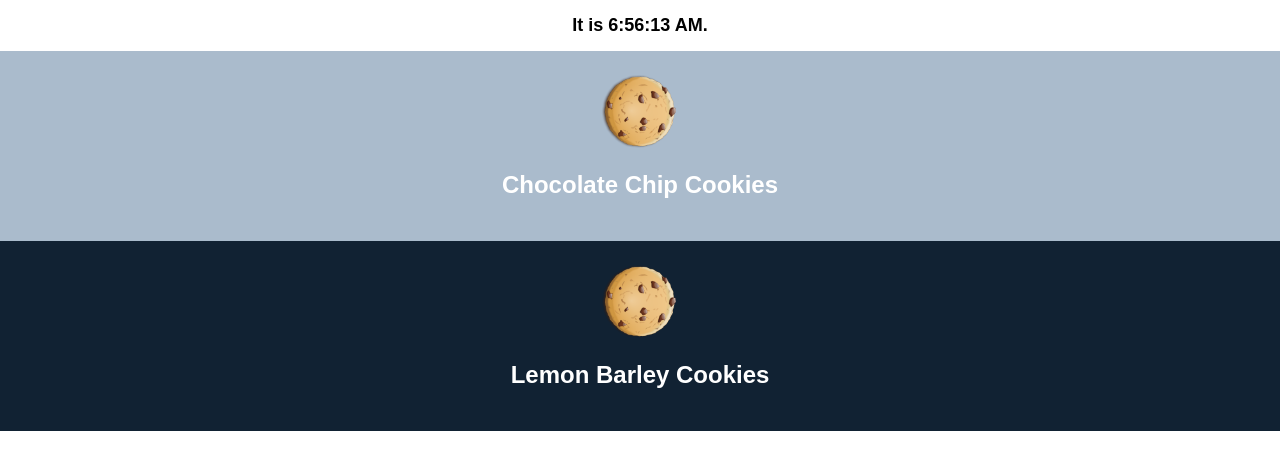
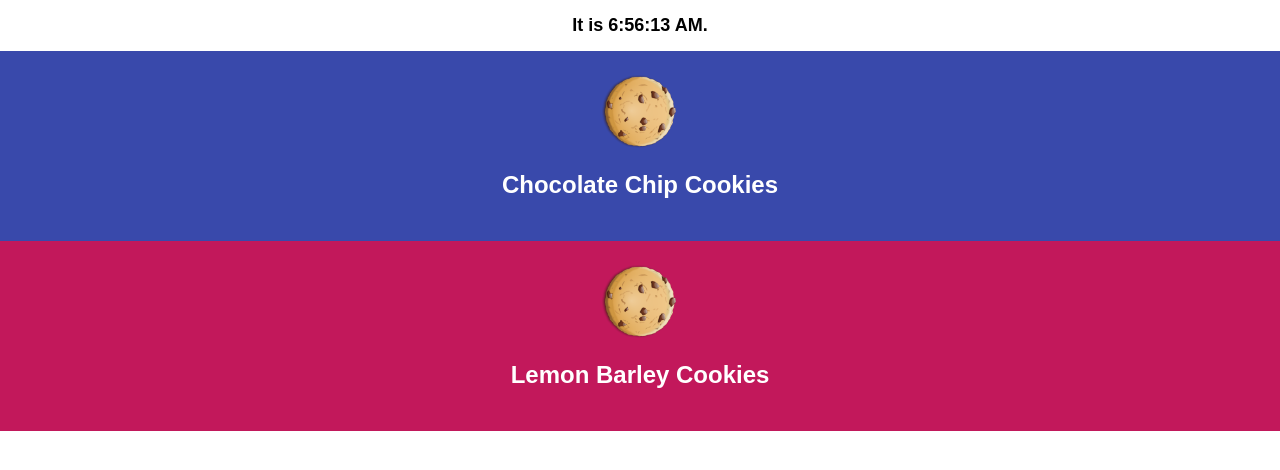
Before and after one commit to turtle96/cookies, a React (Create React App) app: page / in a window 1280 px wide. Shown: the top 470 px of the page. Built offline with nearby package versions, Linux system fonts and the light colour scheme.

Commit message:
have a randomized colour each time a Box is rendered

```diff
--- a/src/App.js
+++ b/src/App.js
@@ -3,6 +3,14 @@
 import React, { Component } from 'react';
 import cookie from './cookie.png';
 import './App.css';
+
+const colours = [
+  "#FF5252",
+  "#C2185B",
+  "#3949AB",
+  "#43A047",
+  "#FFC400"
+];
 
 // can define a component this way
 class App extends Component {
@@ -10,19 +18,28 @@ class App extends Component {
     return (
       <div className="App">
         <Clock/>
-        <Box label="Chocolate Chip" colour="#abc"/>
-        <Box label="Lemon Barley" colour="#123"/>
+        <Box label="Chocolate Chip"/>
+        <Box label="Lemon Barley"/>
       </div>
     );
   }
 }
 
 class Box extends Component {
+  constructor(props) {
+    super(props);
+    this.state = {colour: colours[this.getRandomInt(0, 4)]};
+  }
+
+  getRandomInt(min, max) {
+    return Math.floor(Math.random() * (max - min + 1)) + min;
+  }
+
   render() {
     // className used to specify a CSS class, check App.css
     return (
       <div>
-        <header className="App-header" style={{backgroundColor: this.props.colour}}>
+        <header className="App-header" style={{backgroundColor: this.state.colour}}>
           <Cookie label={this.props.label}/>
         </header>
       </div>
```
